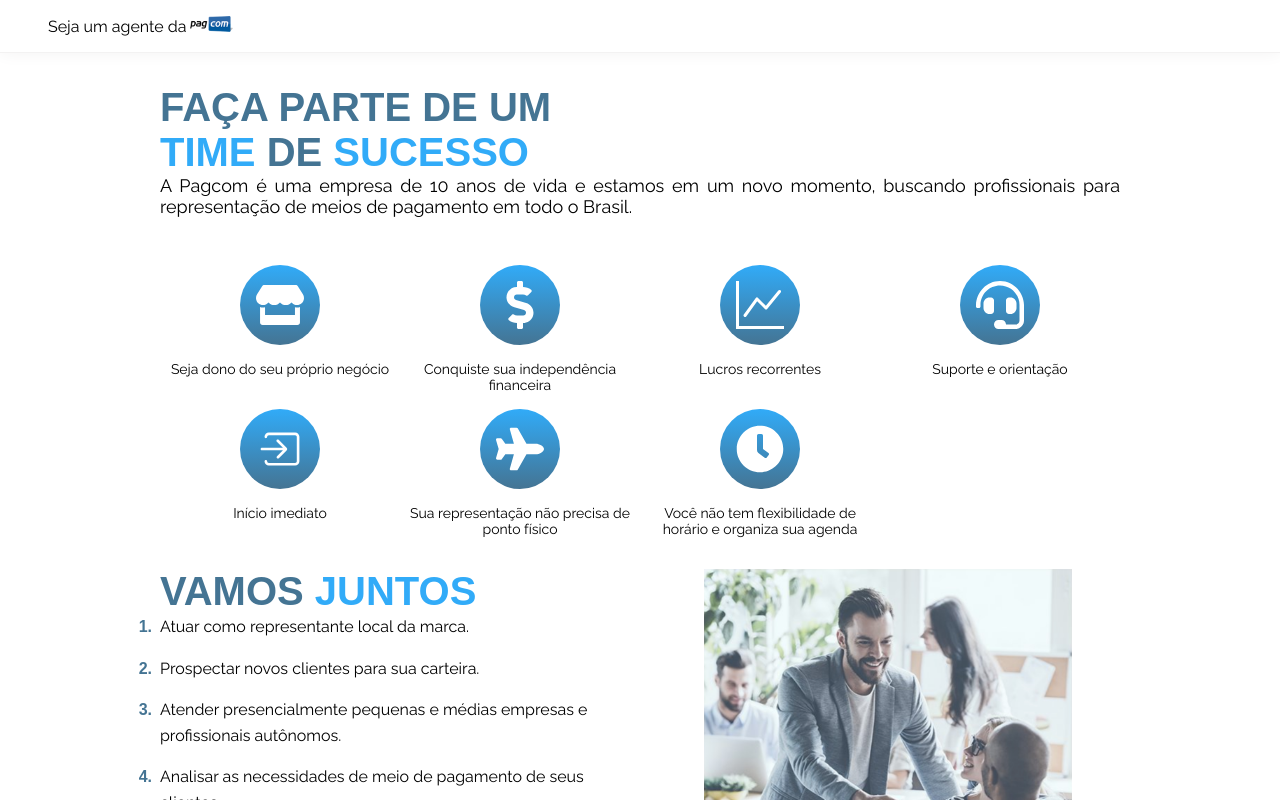
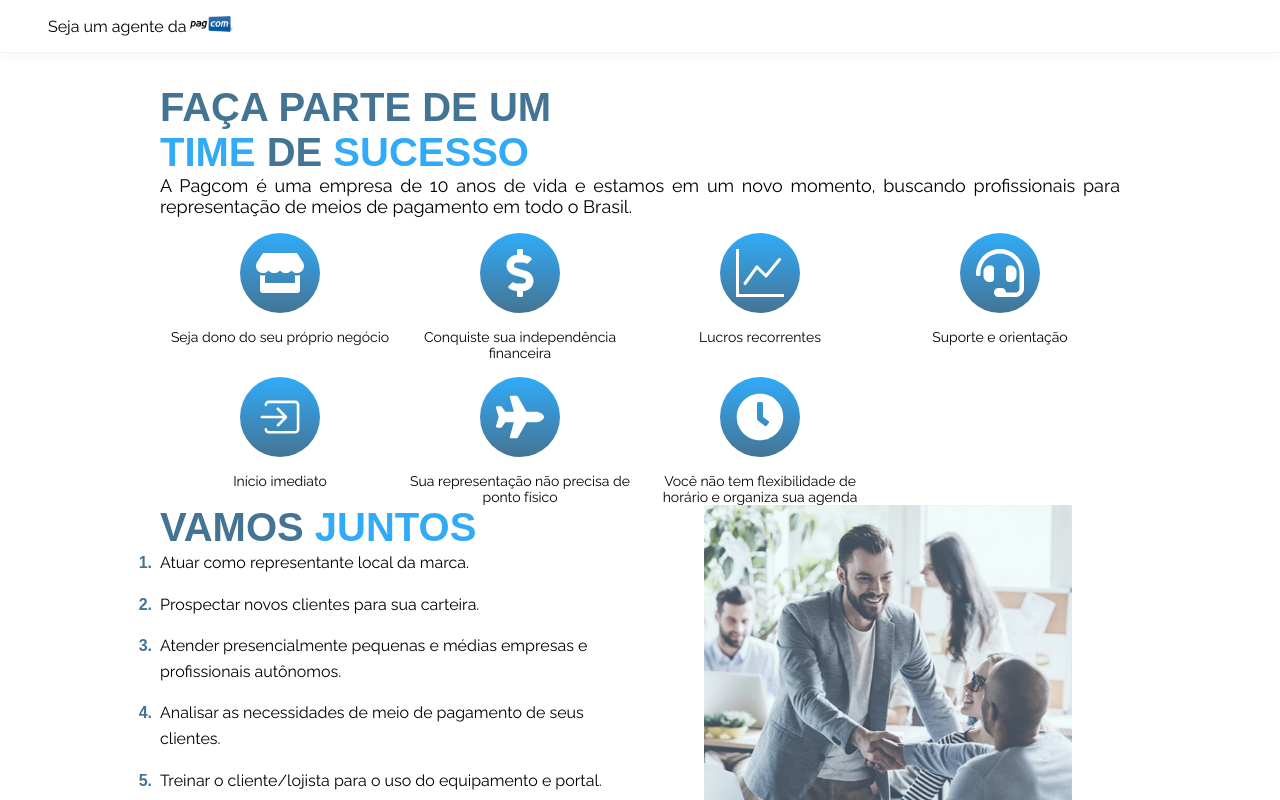
Before and after one commit to murilojssilva/desafio-pagcom, a React (Vite) app: page / in a window 1280 px wide. Shown: the top 800 px of the page. Built offline with nearby package versions, Linux system fonts and the light colour scheme; a web font is replaced by a local one.

Commit message:
Correcting issues

```diff
--- a/src/components/Advantages/styles.ts
+++ b/src/components/Advantages/styles.ts
@@ -3,7 +3,6 @@ import styled from "styled-components";
 export const AdvantagesContainer = styled.section`
   display: grid;
   grid-template-columns: 1fr 1fr 1fr 1fr;
-  padding: 2rem 0;
   margin: 0 auto;
 
   @media (max-width: 768px) {
--- a/src/components/Contact/styles.ts
+++ b/src/components/Contact/styles.ts
@@ -6,7 +6,6 @@ export const ContactContainer = styled.section`
   grid-template-columns: 1fr 1fr;
   margin: 0 auto;
   gap: 2rem;
-  padding: 2rem 0;
   @media (max-width: 1080px) {
     grid-template-columns: 1fr;
   }
--- a/src/screens/_layouts/default/styles.ts
+++ b/src/screens/_layouts/default/styles.ts
@@ -1,16 +1,16 @@
 import styled from "styled-components";
 
 export const LayoutContainer = styled.div`
-  display: flex;
-  flex-direction: column;
+  display: grid;
+  grid-template-columns: 1fr;
+  margin: 0 auto;
 `;
 
 export const LayoutContent = styled.div`
-  display: grid;
-  grid-template-columns: 1fr;
-  margin: 0 auto;
   padding: 2rem 10rem;
-  @media (max-width: 768px) {
-    padding: 2rem 5rem;
-  }
+  display: flex;
+  flex-direction: column;
+  justify-content: center;
+  align-items: center;
+  width: 100vw;
 `;
```
